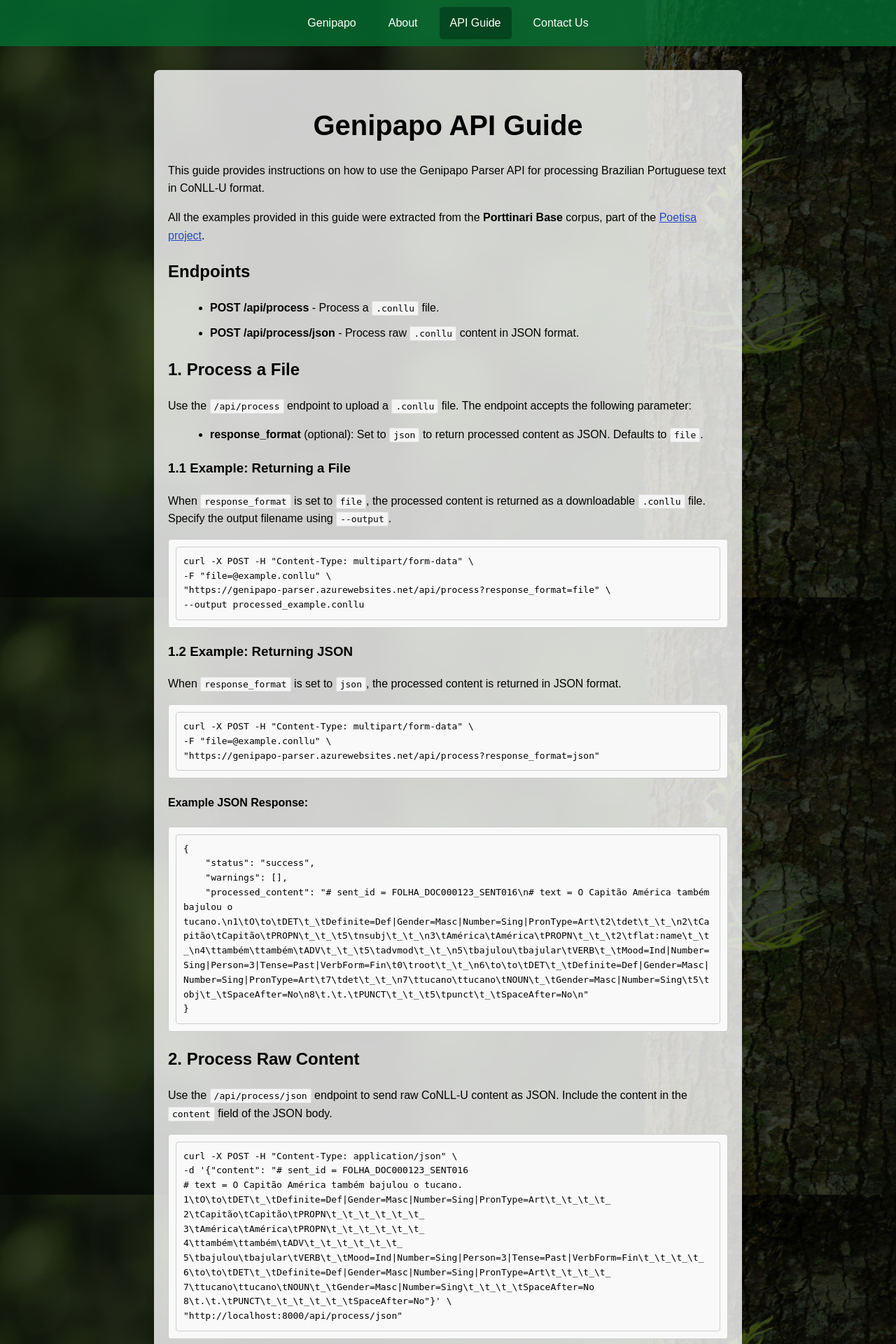
After one commit to bryankhelven/genipapo_web, a Flask app: page /api_guide in a window 1280 px wide. The commit adds this page. Shown: the top 1920 px of the page at 70% size. Run offline with Flask 2, Linux system fonts and the light colour scheme.

Commit message:
Feat: Adding API functions

```diff
--- a/app.py
+++ b/app.py
@@ -1,5 +1,5 @@
 import urllib.parse
-from flask import Flask, request, send_file, render_template, make_response
+from flask import Flask, request, send_file, render_template, make_response, jsonify
 import stanza
 from stanza.utils.conll import CoNLL
 from conllu import parse_incr
@@ -175,14 +175,96 @@
 
     return output_file_path
 
+@app.route('/api/process', methods=['POST'])
+def process_api():
+    response_format = request.args.get('response_format', 'file')
+
+    if 'file' not in request.files:
+        return jsonify({'error': 'No file part in the request'}), 400
+
+    file = request.files['file']
+    if file.filename == '':
+        return jsonify({'error': 'No file selected'}), 400
+
+    if not file.filename.endswith('.conllu'):
+        return jsonify({'error': 'Invalid file type. Only .conllu files are allowed.'}), 400
+
+    content = file.read().decode('utf-8')
+    is_valid, errors, warnings = validate_conllu_file(content)
+    if not is_valid:
+        return jsonify({'status': 'error', 'errors': errors, 'warnings': warnings}), 400
+
+    # Save the valid file and process it
+    input_temp_path = save_temp_file(content)
+
+    try:
+        output_file_path = process_file(input_temp_path, file.filename)
+
+        if response_format == 'json':
+            # Read the processed content from the file
+            with open(output_file_path, 'r', encoding='utf-8') as processed_file:
+                output_content = processed_file.read()
+
+            return jsonify({
+                'status': 'success',
+                'warnings': warnings,
+                'processed_content': output_content
+            }), 200
+        else:
+            # Return the processed file directly
+            response = send_file(output_file_path, as_attachment=True, download_name='processed.conllu')
+            if warnings:
+                warnings_str = '\n'.join(warnings)
+                response.headers['X-Warnings'] = urllib.parse.quote(warnings_str)
+            return response
+    except Exception as e:
+        return jsonify({'status': 'error', 'message': str(e)}), 500
+
 @app.route('/about')
 def about():
     return render_template('about.html')
+
+@app.route('/api/process/json', methods=['POST'])
+def process_api_json():
+    # Check if the request body contains JSON
+    if not request.is_json:
+        return jsonify({'error': 'Request body must be JSON'}), 400
+
+    data = request.get_json()
+    content = data.get('content')
+    if not content:
+        return jsonify({'error': 'JSON must include a "content" field with .conllu data'}), 400
+
+    # Validate the .conllu content
+    is_valid, errors, warnings = validate_conllu_file(content)
+    if not is_valid:
+        return jsonify({'status': 'error', 'errors': errors, 'warnings': warnings}), 400
+
+    try:
+        # Save the valid content to a temporary file
+        input_temp_path = save_temp_file(content)
+        output_file_path = process_file(input_temp_path, "input.conllu")
+
+        # Read the processed content from the file
+        with open(output_file_path, 'r', encoding='utf-8') as processed_file:
+            output_content = processed_file.read()
+
+        return jsonify({
+            'status': 'success',
+            'warnings': warnings,
+            'processed_content': output_content
+        }), 200
+    except Exception as e:
+        return jsonify({'status': 'error', 'message': str(e)}), 500
 
 @app.route('/contact')
 def contact():
     return render_template('contact.html')
 
+@app.route('/api_guide')
+def api_guide():
+    return render_template('api_guide.html')
+
 if __name__ == '__main__':
     # Run the app on port 8000
     app.run(host='0.0.0.0', port=8000)
--- a/templates/about.html
+++ b/templates/about.html
@@ -90,6 +90,7 @@
         <nav>
             <a href="/">Genipapo</a>
             <a href="about" class="active">About</a>
+            <a href="api_guide">API Guide</a>
             <a href="contact">Contact Us</a>
         </nav>
     </header>
@@ -108,6 +109,10 @@
                 Genipapo was developed using the <a href="https://stanfordnlp.github.io/stanza/">Stanza</a> library. We thank the Stanford NLP Group for providing this tool for the NLP community.
             </li>
         </ul>
+        <h2>How to cite</h2>
+        <p>
+            Di Felippo, A.; Roman, N.T.; Barbosa, B.K.S.; Pardo, T.A.S. (2024). Genipapo - a Multigenre Dependency Parsing for Brazilian Portuguese. In the Proceedings of the 15th Symposium in Information and Human Language Technology (STIL). November, 17-21. Belém-PA, Brazil. p. 257-266. DOI: <a href=https://doi.org/10.5753/stil.2024.245415>https://doi.org/10.5753/stil.2024.245415</a>
+        </p>
     </div>
 </body>
 </html>
--- /dev/null
+++ b/templates/api_guide.html
@@ -0,0 +1,242 @@
+<!DOCTYPE html>
+<html lang="en">
+<head>
+    <meta charset="UTF-8">
+    <meta name="viewport" content="width=device-width, initial-scale=1.0">
+    <title>API Guide - Genipapo Parser</title>
+    <style>
+        body {
+            font-family: Arial, sans-serif;
+            margin: 0;
+            padding: 0;
+            background: url('/static/geni.jpg') no-repeat center center fixed;
+            background-size: cover;
+            background-color: rgba(0, 0, 0, 0.65);
+            background-blend-mode: overlay;
+            line-height: 1.6;
+            padding: 20px;
+        }
+
+        .header {
+            width: 100%;
+            background: rgba(3, 112, 49, 0.8);
+            padding: 10px 0;
+            position: fixed;
+            top: 0;
+            left: 0;
+            z-index: 1000;
+        }
+
+        .header nav {
+            display: flex;
+            justify-content: center;
+            gap: 1em;
+        }
+
+        .header a {
+            text-decoration: none;
+            color: white;
+            padding: 10px 15px;
+            border-radius: 5px;
+            transition: background-color 0.3s;
+            font-size: 1em;
+        }
+
+        .header a:hover, .header a.active {
+            background-color: rgba(4, 63, 28, 0.8);
+        }
+
+        .content {
+            margin: 80px auto 0;
+            max-width: 800px;
+            background-color: rgba(255, 255, 255, 0.8);
+            border-radius: 8px;
+            padding: 20px;
+            box-shadow: 0 4px 8px rgba(0, 0, 0, 0.1);
+        }
+
+        h1 {
+            text-align: center;
+            font-size: 2.5em;
+            margin-bottom: 20px;
+        }
+
+        p, pre {
+            margin-bottom: 1em;
+        }
+
+        pre {
+            white-space: pre-wrap;
+            word-wrap: break-word;
+            overflow-wrap: break-word;
+            padding: 10px;
+            background: #f9f9f9;
+            border: 1px solid #ccc;
+            border-radius: 4px;
+            overflow-x: auto; /* Horizontal scrolling only if necessary */
+        }
+
+        ul {
+            list-style: disc;
+            margin: 10px 0 20px 20px;
+        }
+
+        li {
+            margin-bottom: 10px;
+        }
+
+        a {
+            color: #2946c5;
+            text-decoration: underline;
+            transition: color 0.3s;
+        }
+
+        a:hover {
+            color: #5573f8;
+        }
+
+        /* Inline code */
+        code {
+            background: #f4f4f4;
+            border: 1px solid #ddd;
+            padding: 2px 5px;
+            border-radius: 3px;
+            font-family: monospace;
+            white-space: normal; /* Inline allows breaking into lines */
+            word-wrap: break-word;
+            overflow-wrap: break-word;
+            display: inline; /* Ensures inline behavior */
+        }
+
+        /* Block code (inside <pre>) */
+        pre code {
+            background: #f9f9f9;
+            border: 1px solid #ccc;
+            padding: 10px;
+            border-radius: 4px;
+            font-family: monospace;
+            white-space: pre-wrap; /* Preserves formatting while allowing line breaks */
+            word-wrap: break-word;
+            overflow-wrap: break-word;
+            display: block; /* Ensures block behavior */
+            overflow-x: auto; /* Horizontal scrolling only if necessary */
+        }
+
+    </style>
+</head>
+<body>
+    <header class="header">
+        <nav>
+            <a href="/">Genipapo</a>
+            <a href="about">About</a>
+            <a href="api_guide" class="active">API Guide</a>
+            <a href="contact">Contact Us</a>
+        </nav>
+    </header>
+
+    <div class="content">
+        <h1>Genipapo API Guide</h1>
+        <p>
+            This guide provides instructions on how to use the Genipapo Parser API for processing
+            Brazilian Portuguese text in CoNLL-U format.
+        </p>
+        <p>
+            All the examples provided in this guide were extracted from the <strong>Porttinari Base</strong> corpus,
+            part of the <a href="https://sites.google.com/icmc.usp.br/poetisa/porttinari-2-0" target="_blank">Poetisa project</a>.
+        </p>
+
+        <h2>Endpoints</h2>
+        <ul>
+            <li><strong>POST /api/process</strong> - Process a <code>.conllu</code> file.</li>
+            <li><strong>POST /api/process/json</strong> - Process raw <code>.conllu</code> content in JSON format.</li>
+        </ul>
+
+        <h2>1. Process a File</h2>
+        <p>
+            Use the <code>/api/process</code> endpoint to upload a <code>.conllu</code> file. The endpoint accepts the following parameter:
+        </p>
+        <ul>
+            <li><strong>response_format</strong> (optional): Set to <code>json</code> to return processed content as JSON. Defaults to <code>file</code>.</li>
+        </ul>
+
+        <h3>1.1 Example: Returning a File</h3>
+        <p>
+            When <code>response_format</code> is set to <code>file</code>, the processed content is returned as a downloadable
+            <code>.conllu</code> file. Specify the output filename using <code>--output</code>.
+        </p>
+        <pre><code>curl -X POST -H "Content-Type: multipart/form-data" \
+-F "file=@example.conllu" \
+"https://genipapo-parser.azurewebsites.net/api/process?response_format=file" \
+--output processed_example.conllu</code></pre>
+
+        <h3>1.2 Example: Returning JSON</h3>
+        <p>
+            When <code>response_format</code> is set to <code>json</code>, the processed content is returned in JSON format.
+        </p>
+        <pre><code>curl -X POST -H "Content-Type: multipart/form-data" \
+-F "file=@example.conllu" \
+"https://genipapo-parser.azurewebsites.net/api/process?response_format=json"</code></pre>
+
+        <h4>Example JSON Response:</h4>
+        <pre><code>{
+    "status": "success",
+    "warnings": [],
+    "processed_content": "# sent_id = FOLHA_DOC000123_SENT016\n# text = O Capitão América também bajulou o tucano.\n1\tO\to\tDET\t_\tDefinite=Def|Gender=Masc|Number=Sing|PronType=Art\t2\tdet\t_\t_\n2\tCapitão\tCapitão\tPROPN\t_\t_\t5\tnsubj\t_\t_\n3\tAmérica\tAmérica\tPROPN\t_\t_\t2\tflat:name\t_\t_\n4\ttambém\ttambém\tADV\t_\t_\t5\tadvmod\t_\t_\n5\tbajulou\tbajular\tVERB\t_\tMood=Ind|Number=Sing|Person=3|Tense=Past|VerbForm=Fin\t0\troot\t_\t_\n6\to\to\tDET\t_\tDefinite=Def|Gender=Masc|Number=Sing|PronType=Art\t7\tdet\t_\t_\n7\ttucano\ttucano\tNOUN\t_\tGender=Masc|Number=Sing\t5\tobj\t_\tSpaceAfter=No\n8\t.\t.\tPUNCT\t_\t_\t5\tpunct\t_\tSpaceAfter=No\n"
+}</code></pre>
+
+        <h2>2. Process Raw Content</h2>
+        <p>
+            Use the <code>/api/process/json</code> endpoint to send raw CoNLL-U content as JSON. Include the content
+            in the <code>content</code> field of the JSON body.
+        </p>
+        <pre><code>curl -X POST -H "Content-Type: application/json" \
+-d '{"content": "# sent_id = FOLHA_DOC000123_SENT016
+# text = O Capitão América também bajulou o tucano.
+1\tO\to\tDET\t_\tDefinite=Def|Gender=Masc|Number=Sing|PronType=Art\t_\t_\t_\t_
+2\tCapitão\tCapitão\tPROPN\t_\t_\t_\t_\t_\t_
+3\tAmérica\tAmérica\tPROPN\t_\t_\t_\t_\t_\t_
+4\ttambém\ttambém\tADV\t_\t_\t_\t_\t_\t_
+5\tbajulou\tbajular\tVERB\t_\tMood=Ind|Number=Sing|Person=3|Tense=Past|VerbForm=Fin\t_\t_\t_\t_
+6\to\to\tDET\t_\tDefinite=Def|Gender=Masc|Number=Sing|PronType=Art\t_\t_\t_\t_
+7\ttucano\ttucano\tNOUN\t_\tGender=Masc|Number=Sing\t_\t_\t_\tSpaceAfter=No
+8\t.\t.\tPUNCT\t_\t_\t_\t_\t_\tSpaceAfter=No"}' \
+"http://localhost:8000/api/process/json"</code></pre>
+
+        <h4>Example JSON Response:</h4>
+        <pre><code>{
+    "status": "success",
+    "warnings": [],
+    "processed_content": "# sent_id = FOLHA_DOC000123_SENT016\n# text = O Capitão América também bajulou o tucano.\n1\tO\to\tDET\t_\tDefinite=Def|Gender=Masc|Number=Sing|PronType=Art\t2\tdet\t_\t_\n2\tCapitão\tCapitão\tPROPN\t_\t_\t5\tnsubj\t_\t_\n3\tAmérica\tAmérica\tPROPN\t_\t_\t2\tflat:name\t_\t_\n4\ttambém\ttambém\tADV\t_\t_\t5\tadvmod\t_\t_\n5\tbajulou\tbajular\tVERB\t_\tMood=Ind|Number=Sing|Person=3|Tense=Past|VerbForm=Fin\t0\troot\t_\t_\n6\to\to\tDET\t_\tDefinite=Def|Gender=Masc|Number=Sing|PronType=Art\t7\tdet\t_\t_\n7\ttucano\ttucano\tNOUN\t_\tGender=Masc|Number=Sing\t5\tobj\t_\tSpaceAfter=No\n8\t.\t.\tPUNCT\t_\t_\t5\tpunct\t_\tSpaceAfter=No\n"
+}</code></pre>
+
+        <h3>Example with Input and Output</h3>
+
+        <h4>Original Input</h4>
+        <pre><code># sent_id = FOLHA_DOC000123_SENT016
+# text = O Capitão América também bajulou o tucano.
+1   O       o       DET     _       Definite=Def|Gender=Masc|Number=Sing|PronType=Art   _   _   _   _
+2   Capitão Capitão PROPN   _       _                                               _   _   _   _
+3   América América PROPN   _       _                                               _   _   _   _
+4   também  também  ADV     _       _                                               _   _   _   _
+5   bajulou bajular VERB    _       Mood=Ind|Number=Sing|Person=3|Tense=Past|VerbForm=Fin _   _   _   _
+6   o       o       DET     _       Definite=Def|Gender=Masc|Number=Sing|PronType=Art   _   _   _   _
+7   tucano  tucano  NOUN    _       Gender=Masc|Number=Sing                            _   _   _   SpaceAfter=No
+8   .       .       PUNCT   _       _                                               _   _   _   SpaceAfter=No</code></pre>
+
+        <h4>Processed Output</h4>
+        <pre><code># sent_id = FOLHA_DOC000123_SENT016
+# text = O Capitão América também bajulou o tucano.
+1   O       o       DET     _       Definite=Def|Gender=Masc|Number=Sing|PronType=Art   2   det     _   _
+2   Capitão Capitão PROPN   _       _                                                   5   nsubj   _   _
+3   América América PROPN   _       _                                                   2   flat:name _   _
+4   também  também  ADV     _       _                                                   5   advmod  _   _
+5   bajulou bajular VERB    _       Mood=Ind|Number=Sing|Person=3|Tense=Past|VerbForm=Fin 0   root    _   _
+6   o       o       DET     _       Definite=Def|Gender=Masc|Number=Sing|PronType=Art   7   det     _   _
+7   tucano  tucano  NOUN    _       Gender=Masc|Number=Sing                              5   obj     _   SpaceAfter=No
+8   .       .       PUNCT   _       _                                                   5   punct   _   SpaceAfter=No</code></pre>
+
+        <h2>Contact</h2>
+        <p>
+            For further assistance, please <a href="https://genipapo-parser.azurewebsites.net/contact">contact us</a>.
+        </p>
+    </div>
--- a/templates/contact.html
+++ b/templates/contact.html
@@ -87,6 +87,7 @@
         <nav>
             <a href="/">Genipapo</a>
             <a href="about">About</a>
+            <a href="api_guide">API Guide</a>
             <a href="contact" class="active">Contact Us</a>
         </nav>
     </header>
@@ -98,8 +99,8 @@
             <a href="mailto:bryankhelven@ieee.org">bryankhelven@ieee.org</a>
         </p>
         <p class="github-link">
-            If you'd like to run the parser locally, visit our GitHub repository:
-            <a href="https://github.com/bryankhelven/genipapo" target="_blank">https://github.com/bryankhelven/genipapo</a>
+            If you'd like to run the parser locally, visit our GitHub repository: <br>
+            <a href="https://github.com/bryankhelven/genipapo" target="_blank">Genipapo repository</a>
         </p>
     </div>
 </body>
--- a/templates/upload_conllu.html
+++ b/templates/upload_conllu.html
@@ -4,6 +4,7 @@
         <nav>
           <a href="/" class="active">Genipapo</a>
           <a href="about">About</a>
+          <a href="api_guide">API Guide</a>
           <a href="contact">Contact Us</a>
         </nav>
       </header>
```
Also changed, not shown: README.md.
